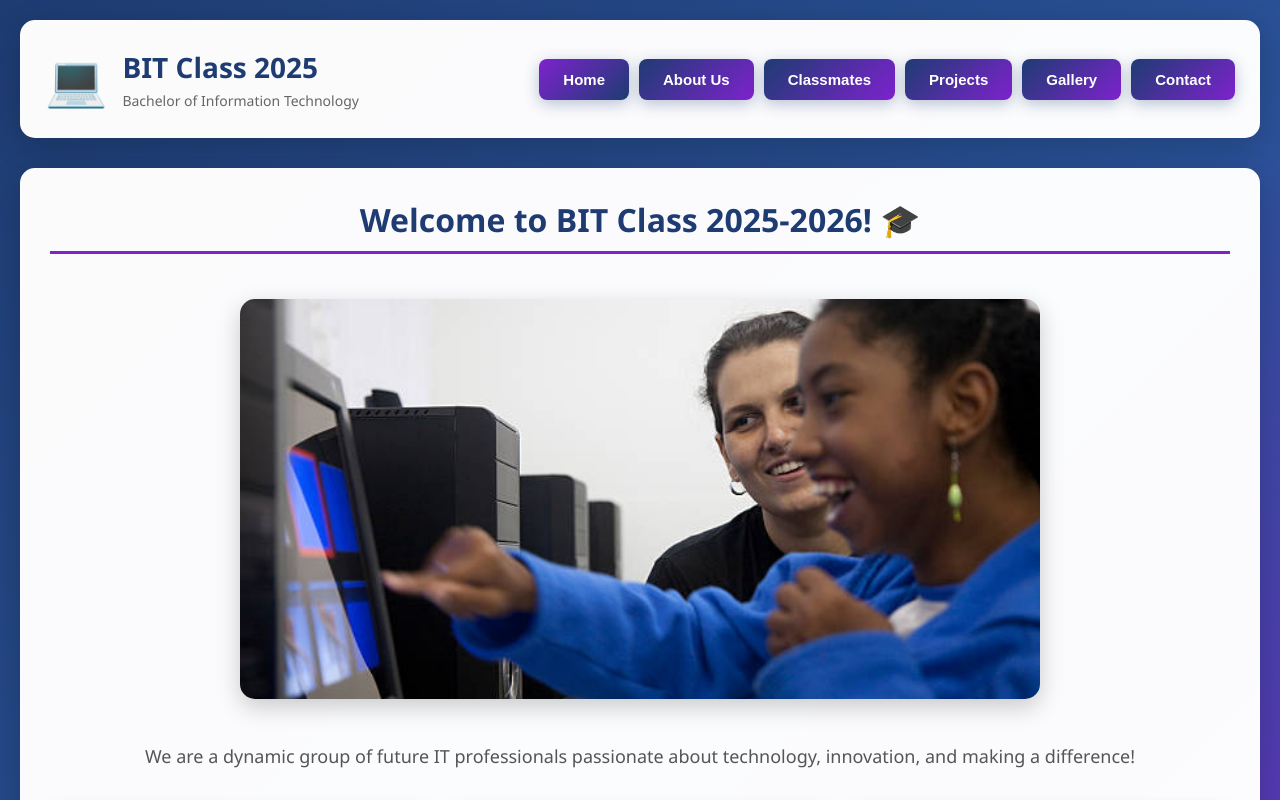
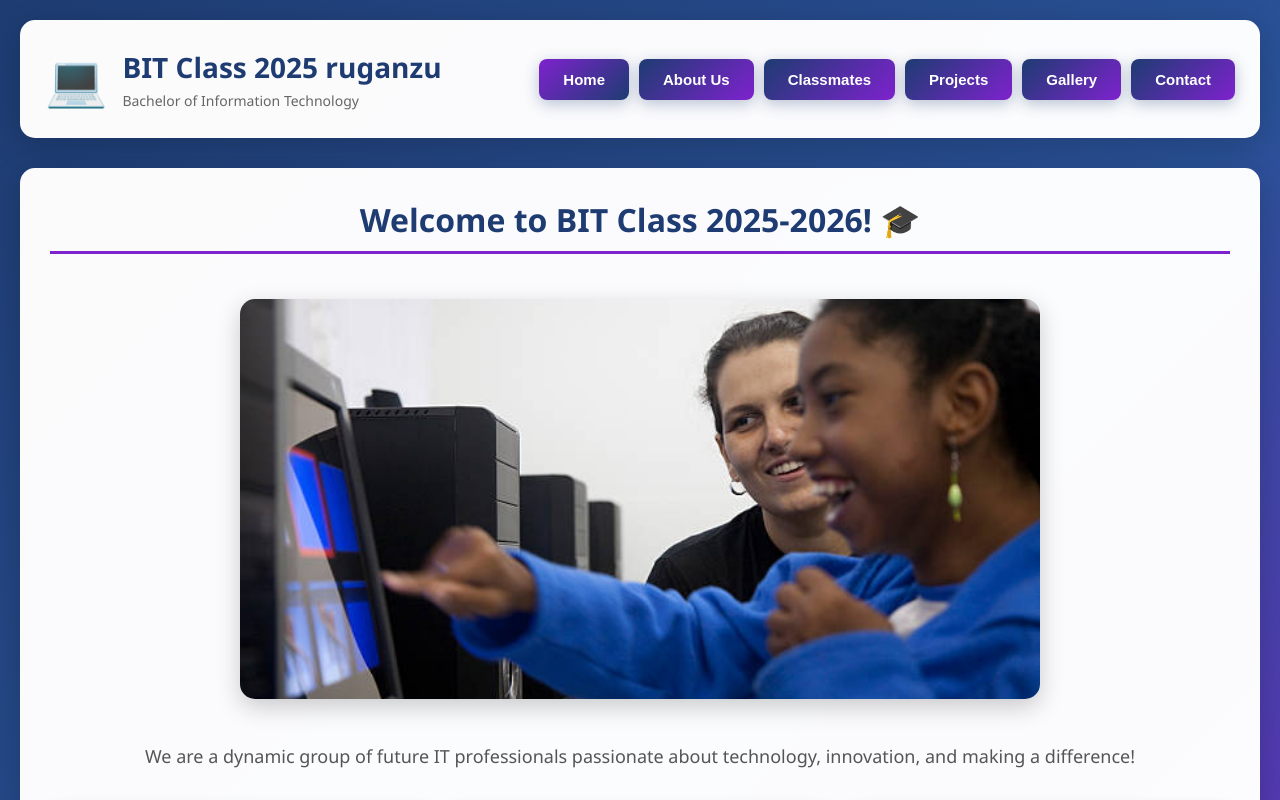
Before and after one commit to LionKizzy/btech, a website: page pages/index.html in a window 1280 px wide. Shown: the top 800 px of the page. Drawn offline with Linux system fonts and the light colour scheme.

Commit message:
added ruganzu

```diff
--- a/pages/index.html
+++ b/pages/index.html
@@ -383,7 +383,7 @@
                 <div class="logo">
                     <div class="logo-icon">💻</div>
                     <div>
-                        <h1>BIT Class 2025</h1>
+                        <h1>BIT Class 2025 ruganzu</h1>
                         <p>Bachelor of Information Technology</p>
                     </div>
                 </div>
```
